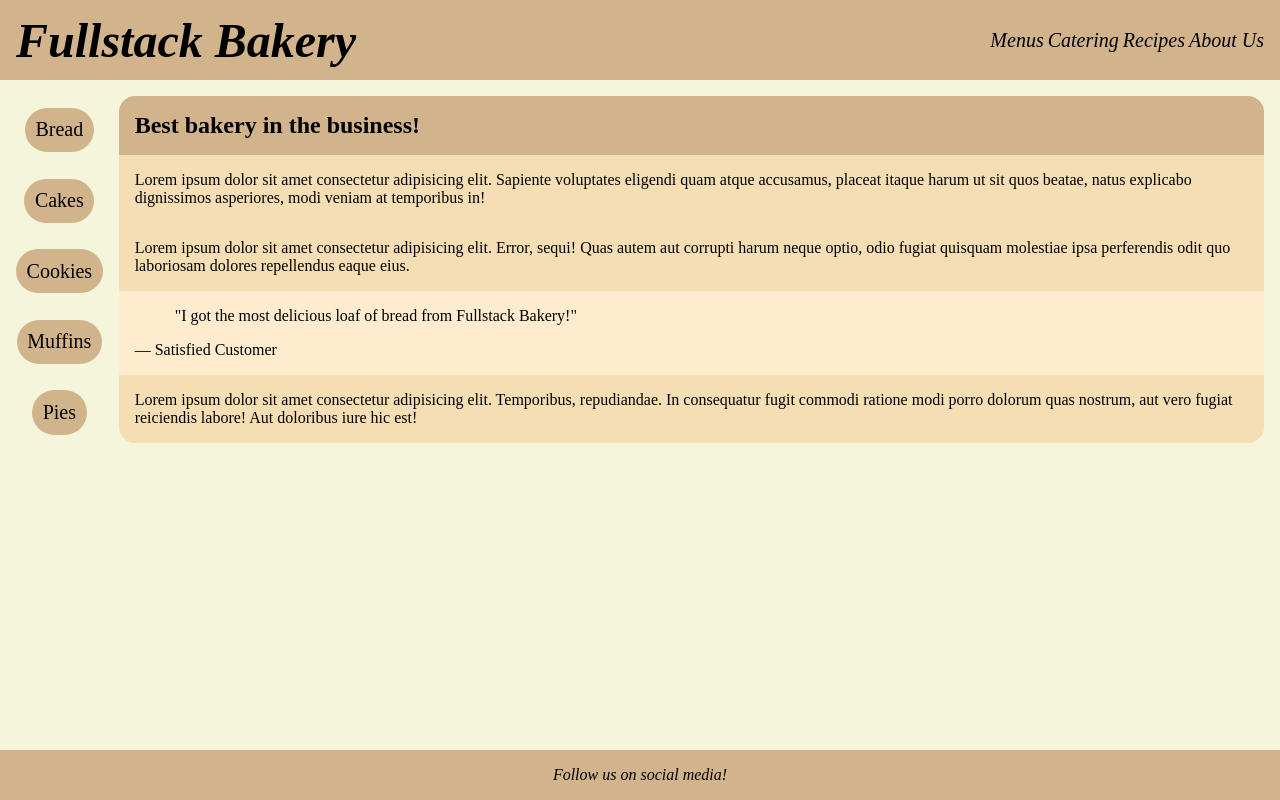
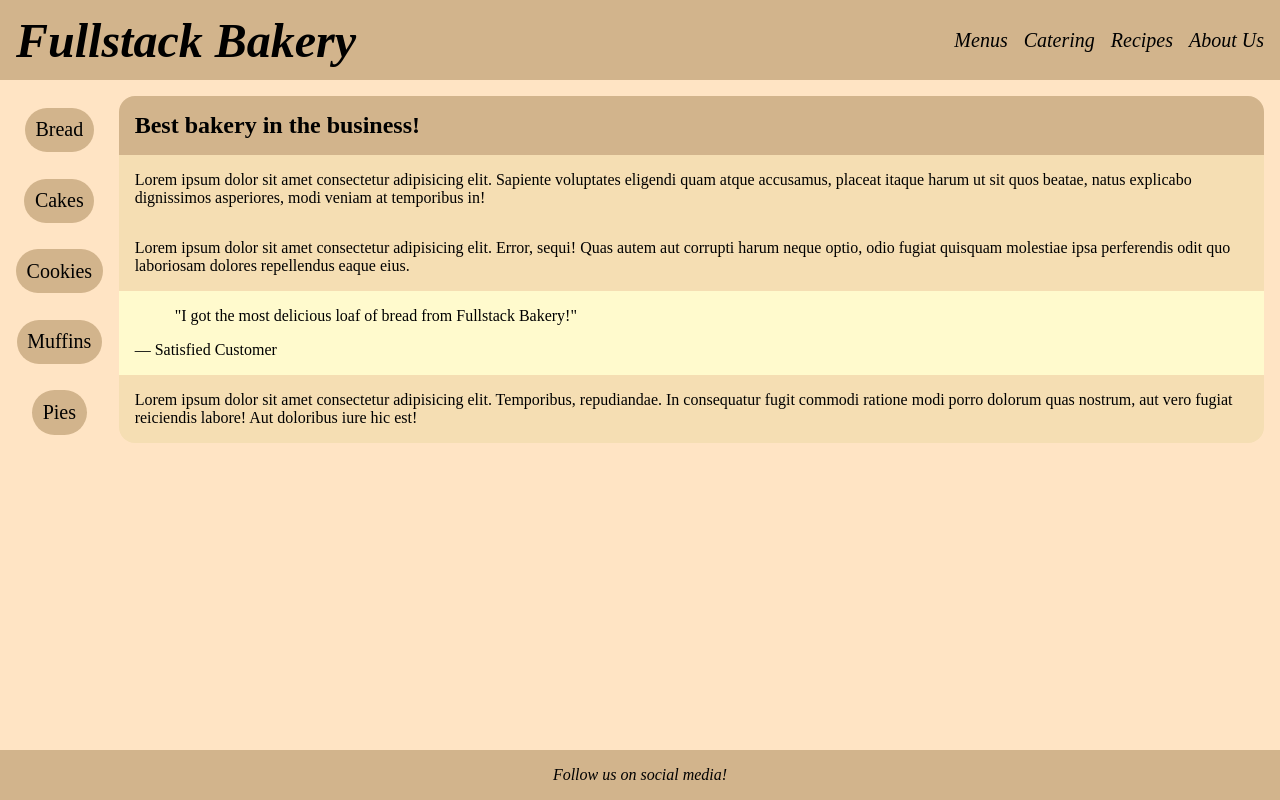
Before and after one commit to raven5211/fsa_fullstack-bakery, a plain HTML site: page index.html in a window 1280 px wide. Drawn offline with Linux system fonts and the light colour scheme.

Commit message:
minor tweaks

```diff
--- a/style.css
+++ b/style.css
@@ -1,5 +1,5 @@
 body {
-  background-color: beige;
+  background-color: bisque;
   display: flex;
   flex-direction: column;
   height: 100vh;
@@ -19,6 +19,11 @@ header {
     flex-grow: 1;
     font-weight: bold;
     font-size: 3rem;
+  }
+
+  nav {
+    display: flex;
+    gap: 1rem;
   }
 
   a {
@@ -85,7 +90,7 @@ main {
     }
 
     .testimonial {
-      background-color: blanchedalmond;
+      background-color: lemonchiffon;
       color: black;
       blockquote {
         margin-top: 0;
```
